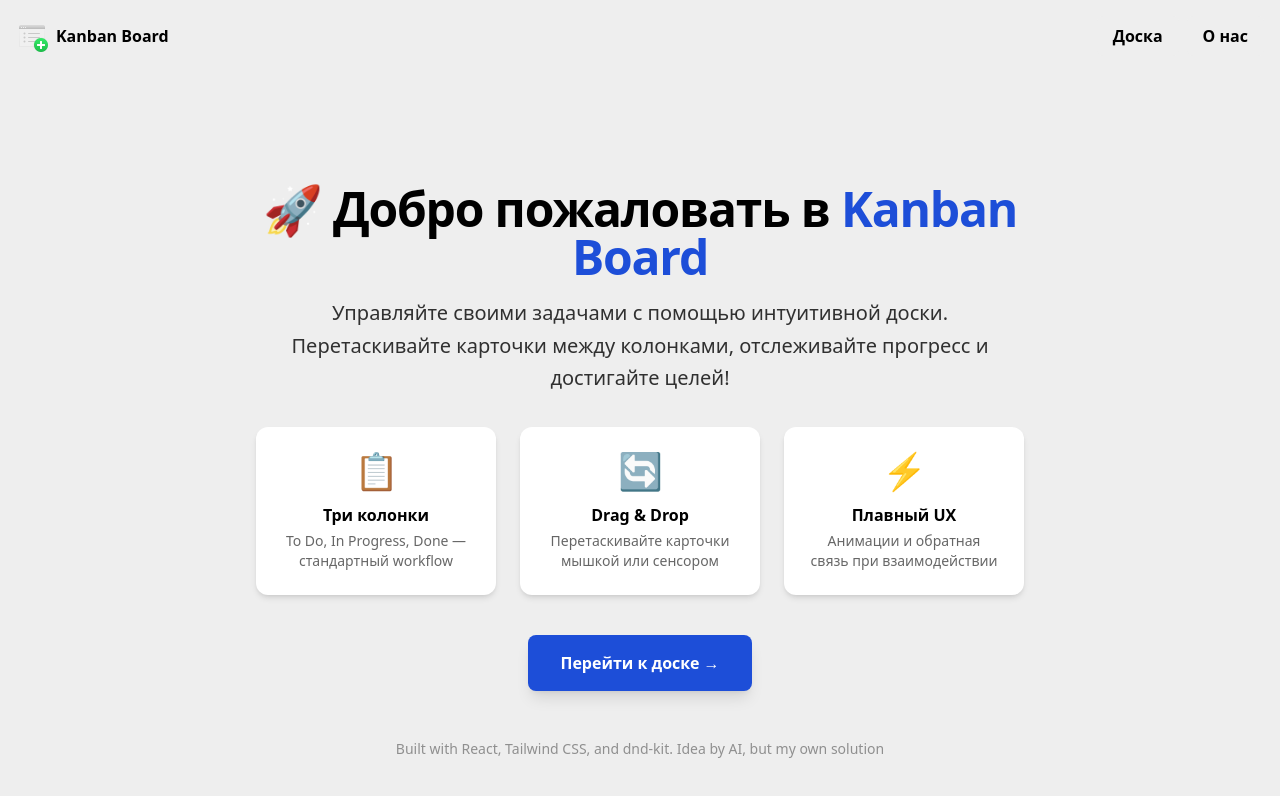
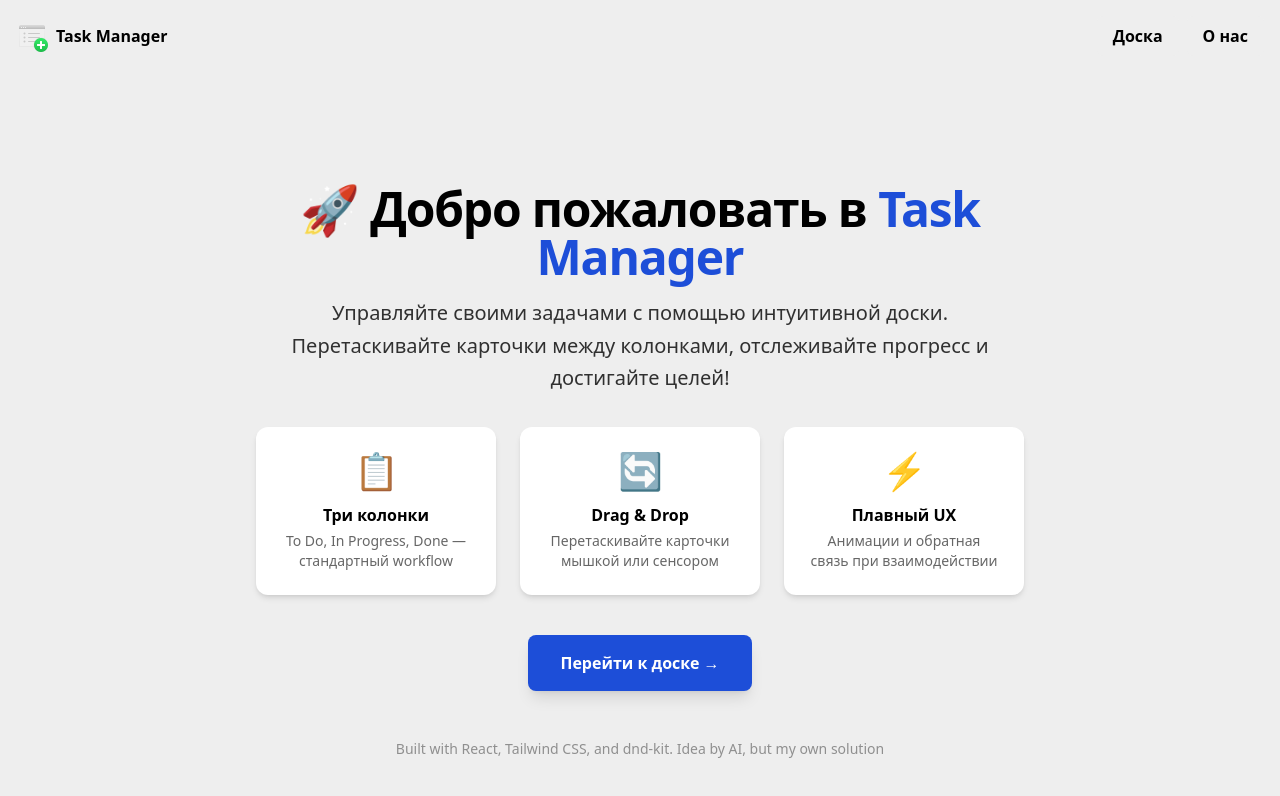
Before and after one commit to DimasAnanas-coder/kanban-board, a React (Vite) app in the folder frontend/: page / in a window 1280 px wide. Shown: the top 796 px of the page. Built offline with nearby package versions, Linux system fonts and the light colour scheme.

Commit message:
REFactor(board): Project name was been moved in config.js and was been replaced to Task Manager

```diff
--- a/frontend/src/components/Logo.jsx
+++ b/frontend/src/components/Logo.jsx
@@ -1,7 +1,7 @@
 import { Link } from 'react-router-dom';
 import logo from '../assets/logo.png';
 
-const PROJECT_NAME = 'Kanban Board';
+import { PROJECT_NAME } from '../config';
 
 export default function Logo() {
     return (
--- a/frontend/src/config.js
+++ b/frontend/src/config.js
@@ -1,4 +1,6 @@
 const COLUMN_TITLES = ['To Do', 'In Progress', 'Done'];
+
+const PROJECT_NAME = 'Task Manager';
 
 const INITIAL_TASKS = [
     { id: '1', title: 'Task 1', description: 'Description for Task 1', date: '2023-01-01', column: 'To Do' },
@@ -6,4 +8,8 @@
     { id: '3', title: 'Task 3', description: 'Description for Task 3', date: '2023-01-03', column: 'To Do' },
 ];
 
-export { COLUMN_TITLES, INITIAL_TASKS };
+export {
+    PROJECT_NAME,
+    COLUMN_TITLES,
+    INITIAL_TASKS
+};
--- a/frontend/src/pages/Home.jsx
+++ b/frontend/src/pages/Home.jsx
@@ -1,4 +1,5 @@
 import AdvantageAppCard from "../components/AdvantageAppCard";
+import { PROJECT_NAME } from "../config";
 
 const ADVANTAGES = [
     {
@@ -29,7 +30,7 @@
 
                 <h1 className="text-5xl font-extrabold text-text mb-4 tracking-tight">
                     🚀 Добро пожаловать в
-                    <span className="text-accentText"> Kanban Board</span>
+                    <span className="text-accentText"> {PROJECT_NAME}</span>
                 </h1>
 
                 <p className="text-xl text-text/80 mb-8 leading-relaxed">
```
